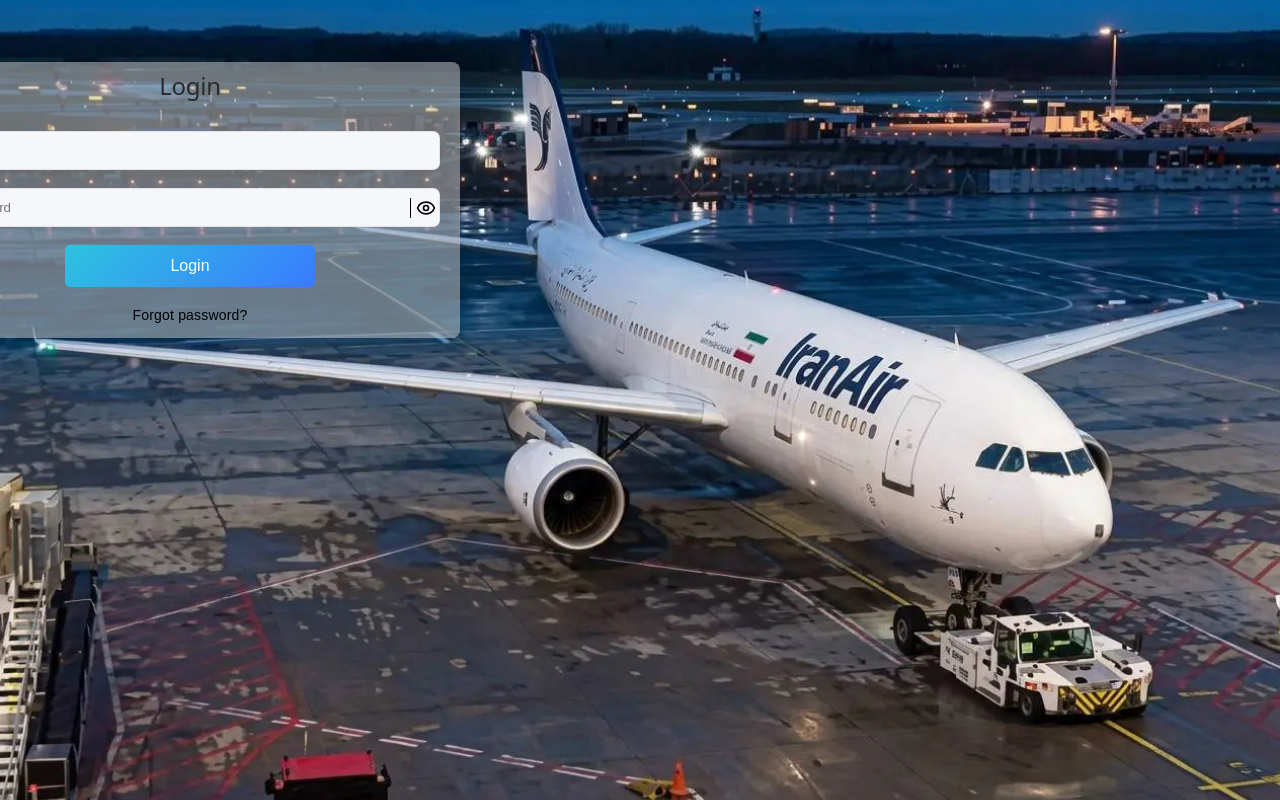
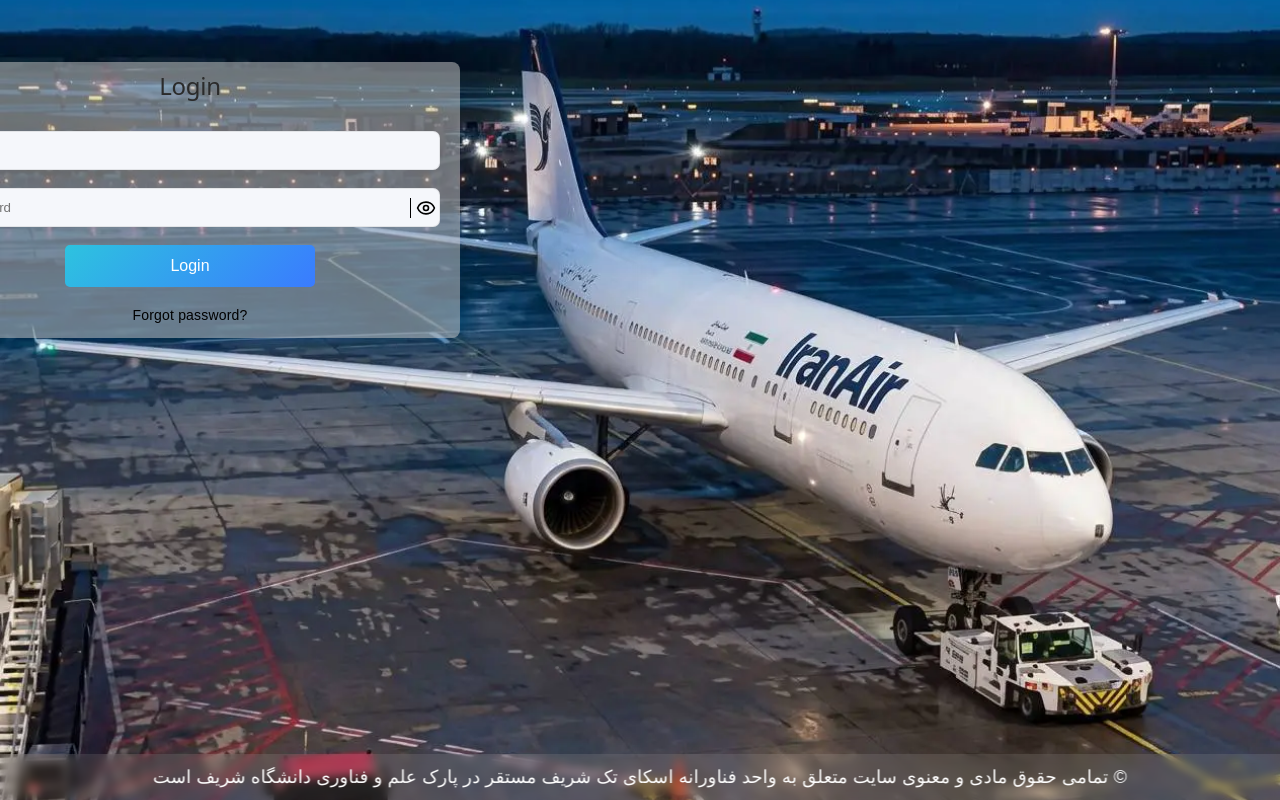
Before and after one commit to A512-dev/efb, a React (Vite) app: page / in a window 1280 px wide. Built offline with nearby package versions, Linux system fonts and the light colour scheme.

Commit message:
fixing the copyright text

```diff
--- a/src/app/App.jsx
+++ b/src/app/App.jsx
@@ -13,6 +13,7 @@
         <AppRouter />
       </BookmarkProvider>
       </NotificationProvider>
+
     </AuthProvider>
   );
 };
--- a/src/assets/App.css
+++ b/src/assets/App.css
@@ -167,7 +167,7 @@
 
   &::before,
   &::after {
-    content: '';
+    content: "";
     position: absolute;
     top: -4.5px;
     border: 5px solid transparent;
--- a/src/assets/theme.css
+++ b/src/assets/theme.css
@@ -1653,3 +1653,18 @@
     font-size: 12px;
   }
 }
+
+.footer-note {
+  position: fixed;
+  bottom: 0;
+  left: 50%;
+  transform: translateX(-50%);
+  z-index: 9999;
+  background-color: rgba(255, 255, 255, 0.1);
+  padding: 10px 20px;
+  color: white;
+  backdrop-filter: blur(5px);
+  border-radius: 7px 7px 0 0;
+  width: 100%;
+  max-width: 99vw;
+}
--- a/src/pages/Loginpage.jsx
+++ b/src/pages/Loginpage.jsx
@@ -178,6 +178,7 @@
 
 
       </div>
+       <span className='footer-note'>تمامی حقوق مادی و معنوی سایت متعلق به واحد فنا‌ورانه اسکای تک‌ شریف مستقر در پارک علم و فناوری دانشگاه شریف است ©</span>
     </div>
   );
 }
```
